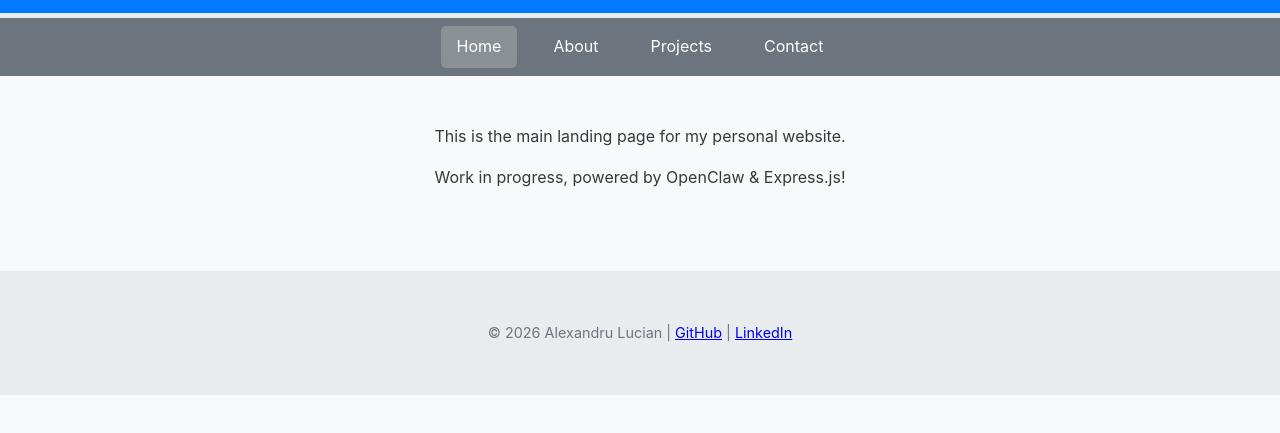
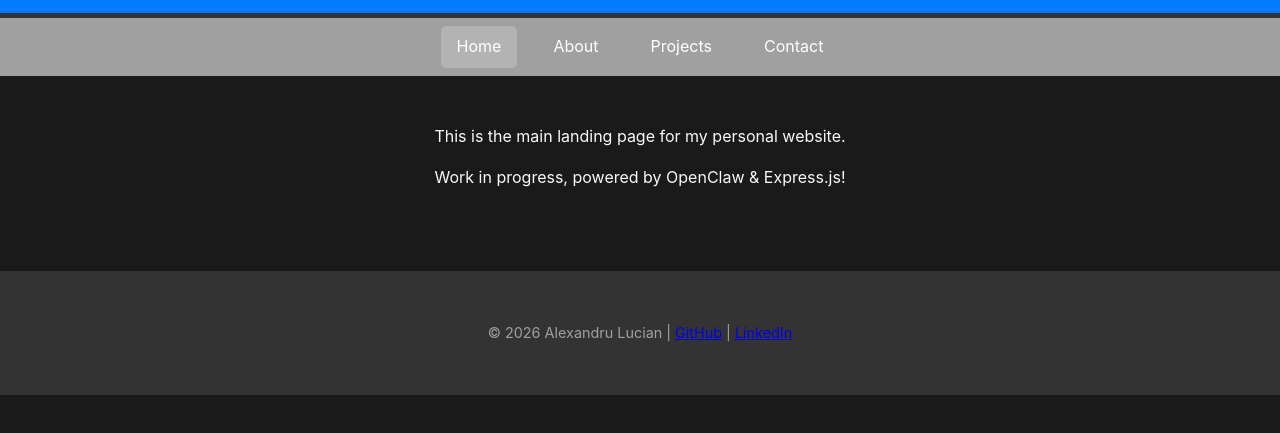
Before and after one commit to AlexandruLucian/personal_website, a website: page public/index.html in a window 1280 px wide. Shown: the part 83-516 px from the top of the page. Drawn offline with Linux system fonts and the dark colour scheme.

Commit message:
feat: Implement #19 CSS Dark Mode Theme Support

```diff
--- a/public/css/style.css
+++ b/public/css/style.css
@@ -4,6 +4,28 @@
     --background-color: #f8f9fa;
     --text-color: #343a40;
     --light-gray: #e9ecef;
+}
+
+@media (prefers-color-scheme: dark) {
+    :root {
+        --background-color: #1a1a1a;
+        --text-color: #f8f9fa;
+        --light-gray: #333333;
+        --secondary-color: #a0a0a0;
+    }
+
+    header {
+        background: #0056b3;
+    }
+
+    nav {
+        background: #333333;
+    }
+
+    footer {
+        background: #333333;
+        color: #a0a0a0;
+    }
 }
 
 body {
```
